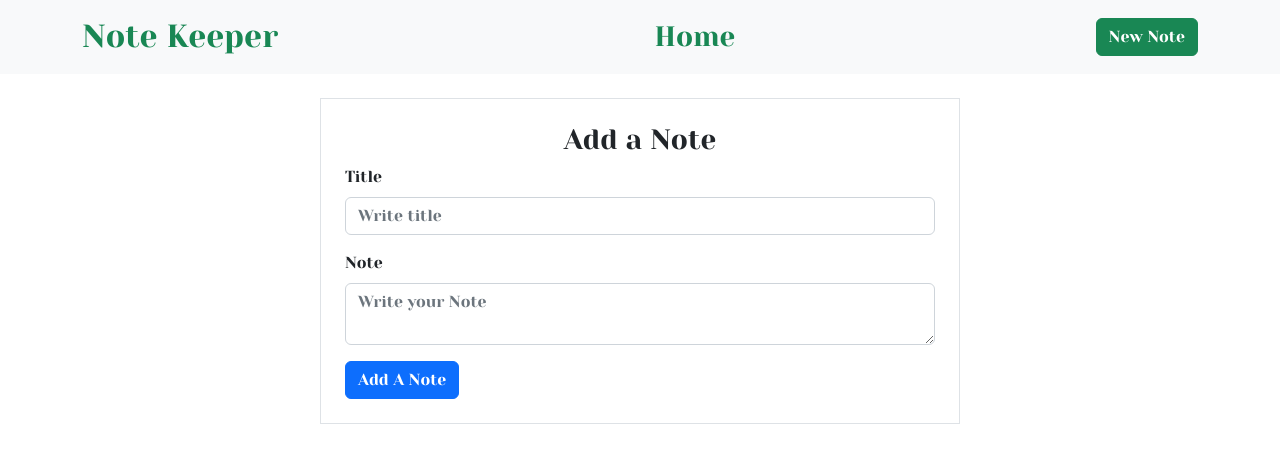
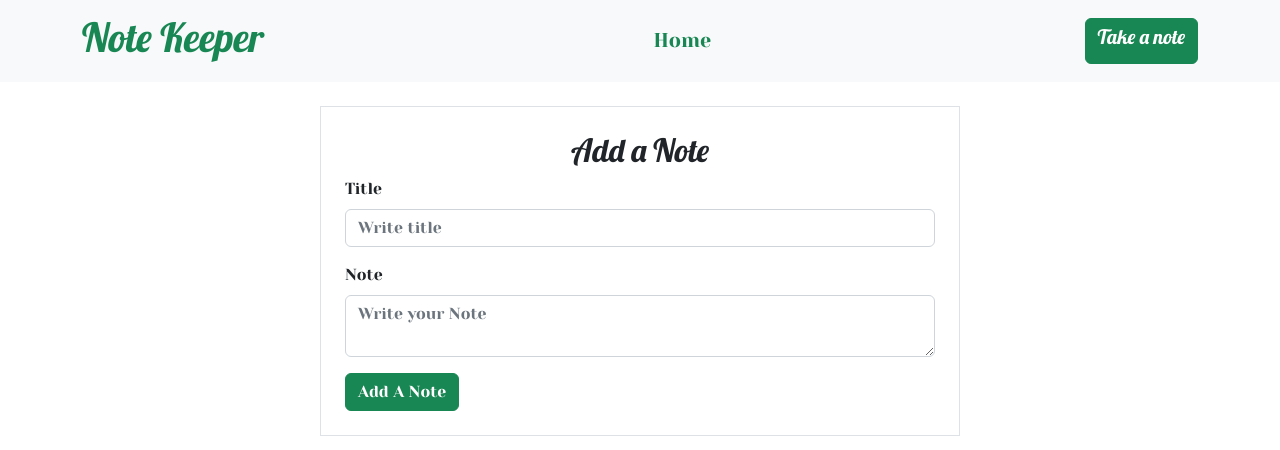
Before and after one commit to Safiul-Azam/notekeeper-application, a React (Create React App) app: page /add-note in a window 1280 px wide. Shown: the top 450 px of the page. Built offline with nearby package versions, Linux system fonts and the light colour scheme.

Commit message:
try to added pinned method in my site and some style changed

```diff
--- a/public/index.html
+++ b/public/index.html
@@ -24,7 +24,7 @@
       work correctly both with client-side routing and a non-root public URL.
       Learn how to configure a non-root public URL by running `npm run build`.
     -->
-    <title>React App</title>
+    <title>Note Keeper</title>
   </head>
   <body>
     <noscript>You need to enable JavaScript to run this app.</noscript>
--- a/src/App.css
+++ b/src/App.css
@@ -1,10 +1,14 @@
 @import url('https://fonts.googleapis.com/css2?family=Yeseva+One&display=swap');
+@import url('https://fonts.googleapis.com/css2?family=Lobster&display=swap');
 .App {
   width: 1150px;
   margin: auto;
 }
 *{
   font-family: 'Yeseva One', cursive;
+}
+h4{
+  font-family: 'Lobster', cursive;
 }
 .App-logo {
   height: 40vmin;
--- a/src/component/AddNotes.jsx
+++ b/src/component/AddNotes.jsx
@@ -2,11 +2,13 @@ import { doc, setDoc, Timestamp } from 'firebase/firestore';
 import React from 'react';
 import { useState } from 'react';
 import { Form, Button } from 'react-bootstrap';
+import { useNavigate } from 'react-router-dom';
 import { toast } from 'react-toastify';
 import { uid } from 'uid';
 import { db, storage } from '../firebase';
 
 const AddNotes = () => {
+  const navigate = useNavigate()
   const [formData, setFormData] = useState({
     title: '',
     note: '',
@@ -18,7 +20,7 @@ const AddNotes = () => {
   const handleSubmit = async (e) => {
     e.preventDefault()
     if (!formData.title || !formData.note) {
-      toast('please fill all input field')
+      toast.error('please fill all input field')
       return;
     } else {
       const uuid = uid()
@@ -27,14 +29,15 @@ const AddNotes = () => {
         note: e.target.note.value,
         createdAt: Timestamp.now().toDate()
       });
-      toast('added a new note')
+      toast.success('Added a new note')
+      navigate('/')
       e.target.title.value = ''
       e.target.note.value = ''
     }
   }
   return (
     <div className='w-50 mx-auto mt-4  border p-4'>
-      <h3 className='text-center'>Add a Note</h3>
+      <h4 className='text-center fs-2'>Add a Note</h4>
       <Form onSubmit={handleSubmit}>
         <Form.Group className="mb-3" controlId="formBasicText">
           <Form.Label>Title</Form.Label>
@@ -45,7 +48,7 @@ const AddNotes = () => {
           <Form.Label>Note</Form.Label>
           <Form.Control name='note' onChange={handleChange} value={formData.note} type="text" as="textarea" placeholder="Write your Note" />
         </Form.Group>
-        <Button variant="primary" type="submit">
+        <Button variant="success" type="submit">
           Add A Note
         </Button>
       </Form>
--- a/src/component/DeleteNote.jsx
+++ b/src/component/DeleteNote.jsx
@@ -3,12 +3,12 @@ import React from 'react';
 import { db } from '../firebase';
 import { FaTrashAlt } from "react-icons/fa";
 import { Button } from 'react-bootstrap';
+import { toast } from 'react-toastify';
 
 const DeleteNote = ({ id }) => {
     const handleDelete = async (id) => {
-
         await deleteDoc(doc(db, "Notes", `${id}`));
-
+        toast.success('Successfully the note is deleted')
     }
     return (
         <div>
--- a/src/component/Header.jsx
+++ b/src/component/Header.jsx
@@ -7,10 +7,10 @@ const Header = () => {
     return (
         <nav class="navbar navbar-light bg-light">
             <div class="container">
-                <Link to='/' class="navbar-brand text-success fs-2">Note Keeper</Link>
-                <Link to='/' className='text-success fs-3 text-decoration-none'>Home</Link>
+                <Link to='/' class="navbar-brand text-success"><h4 className=' fs-1'>Note Keeper</h4></Link>
+                <Link to='/' className='text-success fs-5 text-decoration-none'>Home</Link>
                 <div class="d-flex">
-                        <Link to='/add-note' class="btn btn-success" type="submit">New Note</Link>
+                        <Link to='/add-note' class="btn btn-success" type="submit"><h4 className='fs-5'>Take a note</h4></Link>
                 </div>
             </div>
         </nav>
--- a/src/component/Home.jsx
+++ b/src/component/Home.jsx
@@ -1,9 +1,11 @@
 import React from 'react';
+import PinnedShow from './PinnedShow';
 import ShowNote from './ShowNote';
 
 const Home = () => {
     return (
         <div>
+            {/* <PinnedShow></PinnedShow> */}
             <ShowNote></ShowNote>
         </div>
     );
--- /dev/null
+++ b/src/component/PinnedNote.jsx
@@ -0,0 +1,33 @@
+import { collection, doc, getDoc, onSnapshot, orderBy, query, Timestamp, updateDoc } from 'firebase/firestore';
+import React, { useEffect, useState } from 'react';
+import { db } from '../firebase';
+import PinnedShow from './PinnedShow';
+const PinnedNote = ({ note }) => {
+    const [loading, setLoading] = useState(false)
+    const [pinnedData, setPinnedData] = useState({})
+
+    const handlePinned = async () => {
+        const docRef = doc(db, "Notes", `${note}`);
+        const docSnap = await getDoc(docRef);
+        if (docSnap.exists()) {
+            console.log("Document data:", docSnap.data());
+            const data = docSnap.data()
+            await updateDoc(doc(db, "Notes", `${note}`), {
+                pinned: true,
+                createdAt: Timestamp.now().toDate()
+            });
+            setPinnedData(data)
+        } else {
+            // doc.data() will be undefined in this case
+            console.log("No such document!");
+        }
+    }
+    return (
+        <div>
+            <button onClick={handlePinned}></button>
+            <PinnedShow pinnedData={pinnedData}></PinnedShow>
+        </div>
+    );
+};
+
+export default PinnedNote;
--- /dev/null
+++ b/src/component/PinnedShow.jsx
@@ -0,0 +1,28 @@
+import React from 'react';
+import DeleteNote from './DeleteNote';
+import PinnedNote from './PinnedNote';
+import UpdateNote from './UpdateNote';
+
+const PinnedShow = ({ pinnedData, pinned }) => {
+    console.log(pinnedData);
+    return (
+        <div>
+          { pinned &&  <div class="card h-100">
+                <div class="card-body">
+                    <h5 class="card-title text-danger fs-4">{pinnedData.title}</h5>
+                    <p class="card-text">{pinnedData.note}</p>
+                </div>
+                <div class="card-footer">
+                    <small class="text-muted">{pinnedData.createdAt.toDate().toDateString()}</small>
+                </div>
+                <div className="d-flex justify-content-center p-1">
+                    <DeleteNote id={pinnedData.id}></DeleteNote>
+                    <UpdateNote id={pinnedData.id}></UpdateNote>
+                    <PinnedNote note={pinnedData.id}></PinnedNote>
+                </div>
+            </div>}
+        </div>
+    );
+};
+
+export default PinnedShow;
--- a/src/component/ShowNote.jsx
+++ b/src/component/ShowNote.jsx
@@ -5,7 +5,11 @@ import { useState } from 'react';
 import { db } from '../firebase';
 import DeleteNote from "./DeleteNote";
 import Pagination from "./Pagination";
+import PinnedNote from "./PinnedNote";
 import UpdateNote from "./UpdateNote";
+
+import { BsPin } from 'react-icons/bs'
+import { Button } from "react-bootstrap";
 const ShowNote = () => {
     const [notes, setNotes] = useState([])
     const [currentPage, setCurrentPage] = useState(1)
@@ -37,7 +41,7 @@ const ShowNote = () => {
             <div class="row row-cols-1 row-cols-md-3 g-4">
                 {
                     notes.length === 0 ? (
-                        loading ? <p>Loading....</p>:<p className="fs-1 text-warning">No notes have been added yet</p>
+                        loading ? <p className="text-center fs-3 text-warning">Loading....</p> : <p className="fs-1 text-warning">No notes have been added yet</p>
                     ) : (
                         currentNote.map((note) => <div class="col">
                             <div class="card h-100">
@@ -57,9 +61,11 @@ const ShowNote = () => {
                     )
                 }
             </div>
+
             <div className="d-flex justify-content-center mt-4">
                 <Pagination notesPerPage={notesPerPage} totalNotes={notes.length} paginate={paginate}></Pagination>
             </div>
+
         </div>
     );
 };
--- a/src/component/UpdateNote.jsx
+++ b/src/component/UpdateNote.jsx
@@ -6,7 +6,6 @@ import { db } from '../firebase';
 import { FiEdit } from "react-icons/fi";
 
 const UpdateNote = ({ id }) => {
-    console.log(id);
     //modal state
     const [show, setShow] = useState(false);
     const handleClose = () => setShow(false);
@@ -28,27 +27,32 @@ const UpdateNote = ({ id }) => {
             toast('please fill all input field')
             return;
         } else {
+            try {
                 await updateDoc(doc(db, "Notes", `${id}`), {
                     title: e.target.title.value,
                     note: e.target.note.value,
+                    pinned: false,
                     createdAt: Timestamp.now().toDate()
                 });
-            toast('added a new note')
+                toast.success('updated your note')
                 e.target.title.value = ''
                 e.target.note.value = ''
+            } catch (error) {
+                toast.danger(error.message)
+            }
         }
     }
     return (
         <div>
             <Button variant="" onClick={() => handleShow(id)}>
-               <FiEdit className='fs-5 text-info'/>
+                <FiEdit className='fs-5 text-info' />
             </Button>
             <Modal show={show} onHide={handleClose}>
                 <Modal.Header closeButton>
                     <Modal.Title>Note Id: {id}</Modal.Title>
                 </Modal.Header>
                 <Modal.Body className='w-100 mx-auto mt-4 p-4'>
-                    <h3 className='text-center'>Update Note</h3>
+                    <h4 className='text-center fs-3'>Update Note</h4>
                     <Form onSubmit={handleSubmit}>
                         <Form.Group className="mb-3" controlId="formBasicText">
                             <Form.Label>Title</Form.Label>
@@ -58,7 +62,7 @@ const UpdateNote = ({ id }) => {
                             <Form.Label>Note</Form.Label>
                             <Form.Control name='note' onChange={handleChange} value={formData.note} type="text" as="textarea" placeholder="Write your Note" />
                         </Form.Group>
-                        <Button variant="primary" type="submit">
+                        <Button variant="success" type="submit">
                             Update Note
                         </Button>
                     </Form>
```
Lines whose indentation alone changed are shown as unchanged.
